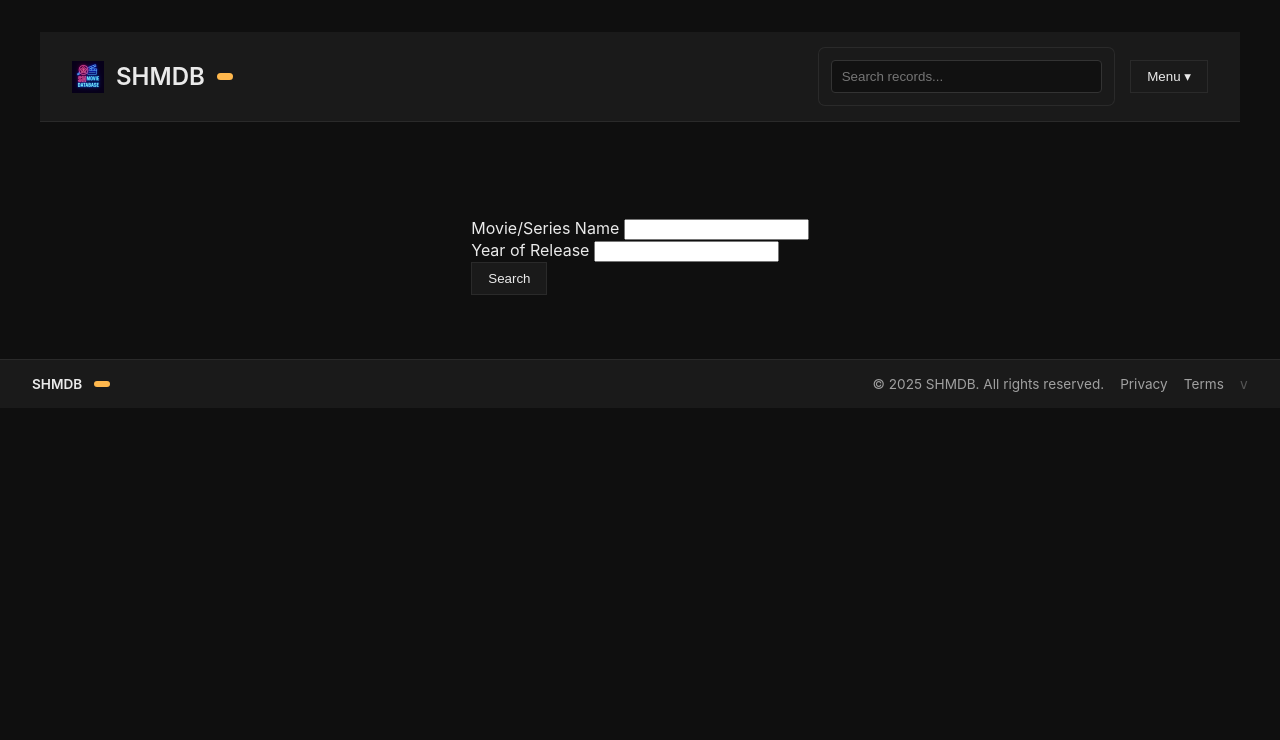
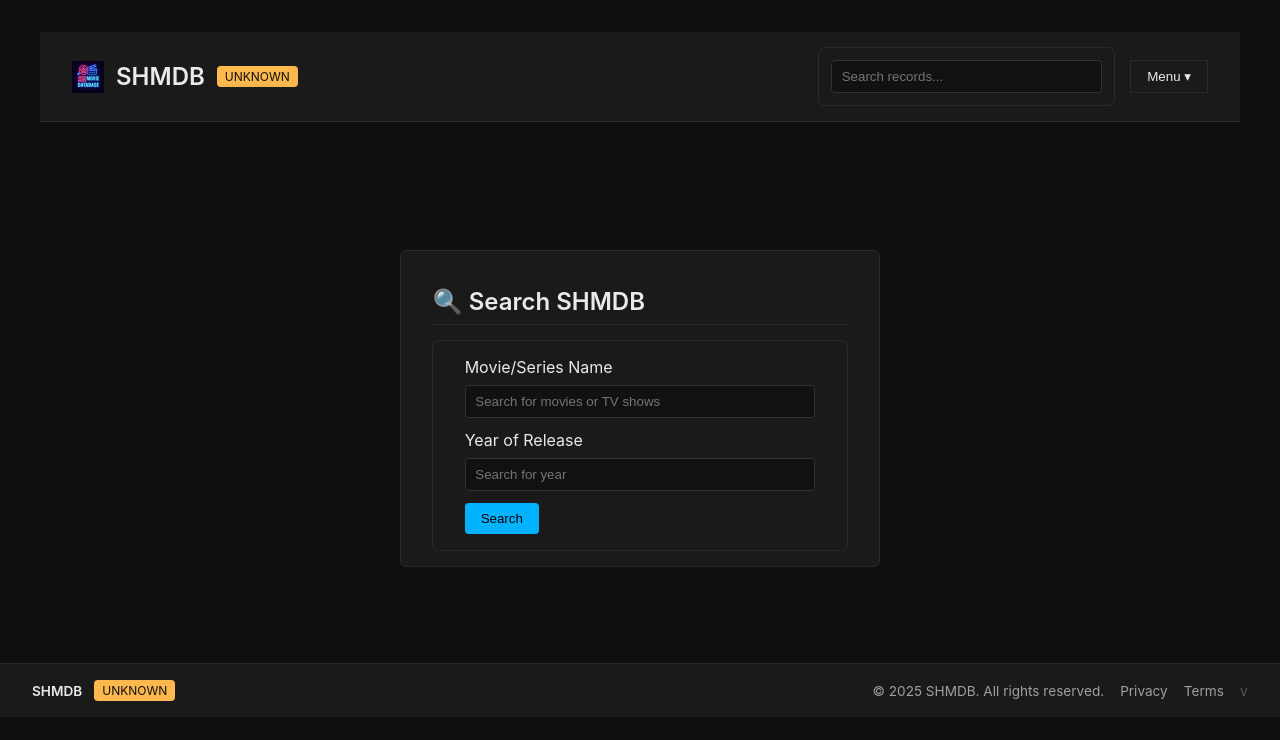
Before and after one commit to cronosra-hash/shmdb_uploader, a FastAPI app: page /db_search in a window 1280 px wide. Shown: the top 740 px of the page. Run offline with FastAPI, Linux system fonts and the light colour scheme; some libraries are stand-ins or nearby versions.

```diff
--- a/static/theme.css
+++ b/static/theme.css
@@ -1258,3 +1258,122 @@ pre {
 .episode-meta .watched {
   color: #34D399;
 }
+
+
+
+
+/* ──────────────────────────────────────────────── */
+/* 🔍 SHMDB SEARCH FORMS */
+/* ──────────────────────────────────────────────── */
+
+.shmdb-search-forms {
+  display: flex;
+  flex-direction: column;
+  gap: 1rem;
+  margin-top: 1rem;
+}
+
+.shmdb-search-form {
+  display: flex;
+  flex-direction: column; /* 🔄 changed from row to column */
+  gap: 0.75rem;            /* tighter vertical spacing */
+    max-width: 960px;
+  width: 100%;
+  box-sizing: border-box;      /* ✅ includes padding in width calc */
+  padding: 1rem 2rem;
+  background-color: #1A1A1A;
+  border-radius: 6px;
+  box-shadow: 0 0 0 1px #2A2A2A;
+}
+
+.shmdb-search-form input[type="text"] {
+  width: 100%;
+  max-width: 100%;             /* ✅ prevents overflow */
+  box-sizing: border-box;      /* ✅ includes padding in width calc */
+  padding: 0.5rem 0.6rem;
+  background-color: #111;
+  border: 1px solid #333;
+  color: #EEE;
+  border-radius: 4px;
+  margin-top: 0.5rem;
+  min-width: 0;                /* ✅ overrides flex-induced overflow */
+}
+
+.shmdb-search-form button {
+  align-self: flex-start;  /* aligns button to left */
+  padding: 0.5rem 1rem;
+  background-color: #00B2FF;
+  color: #000;
+  border: none;
+  border-radius: 4px;
+  cursor: pointer;
+}
+
+.shmdb-search-form button:hover {
+  background-color: #0090D0;
+}
+
+/* ──────────────────────────────────────────────── */
+/* 🔍 SHMDB SEARCH RESULTS */
+/* ──────────────────────────────────────────────── */
+
+/* Container */
+h2 {
+  font-size: 1.5rem;
+  margin-bottom: 1rem;
+  color: #EAEAEA;
+  font-weight: 600;
+}
+
+/* Results list */
+ul {
+  list-style: none;
+  padding: 0;
+  margin: 0;
+  display: flex;
+  flex-direction: column;
+  gap: 0.75rem;
+}
+
+/* Individual result item */
+li {
+  background-color: #1A1A1A;
+  border: 1px solid #2A2A2A;
+  border-radius: 6px;
+  padding: 0.75rem 1rem;
+  transition: background-color 0.2s ease;
+}
+
+li:hover {
+  background-color: #222;
+}
+
+/* Result link */
+li a {
+  display: block;
+  color: #00B2FF;
+  text-decoration: none;
+  font-weight: 500;
+  font-size: 1rem;
+}
+
+li a:hover {
+  text-decoration: underline;
+}
+
+/* Metadata (year and type) */
+li a span {
+  color: #AAA;
+  font-size: 0.9rem;
+  margin-left: 0.5rem;
+}
+
+/* No results fallback */
+li:empty,
+li.no-results {
+  font-style: italic;
+  color: #666;
+  background: none;
+  border: none;
+  padding: 0.5rem 0;
+}
--- a/web_ui/app.py
+++ b/web_ui/app.py
@@ -75,7 +75,11 @@ async def missing_tv(request: Request, field: str):
 
 @router.get("/db_search", response_class=HTMLResponse)
 async def db_search_form(request: Request):
-    return templates.TemplateResponse("db_search.html", {"request": request,"now": datetime.now()})
+    return templates.TemplateResponse("db_search.html", {
+        "request": request,
+        "now": datetime.now(),
+        "app_env": APP_ENV
+        })
 
 @router.post("/db_search", response_class=HTMLResponse)
 async def db_search_results(request: Request, title: str = Form(""), year: str = Form("")):
@@ -135,6 +139,7 @@ async def db_search_results(request: Request, title: str = Form(""), year: str =
 
     return templates.TemplateResponse("db_search_results.html", {
         "request": request,
+        "app_env": APP_ENV,
         "results": results,
         "query": {"title": title, "year": year},
         "now": datetime.now()
@@ -242,6 +247,7 @@ async def title_detail(request: Request, title_type: str, title_id: int):
         "title_detail.html",
         {
             "request": request,
+            "app_env": APP_ENV,
             "title": title,
             "cast": cast,
             "season_map": season_map,
--- a/web_ui/templates/db_search.html
+++ b/web_ui/templates/db_search.html
@@ -2,16 +2,9 @@
 
 {% block content %}
 <div class="page-wrapper">
-<form method="post" action="/db_search" class="space-y-4">
-  <div>
-    <label for="title">Movie/Series Name</label>
-    <input type="text" name="title" id="title" class="input" />
+  <div class="panel">
+    <h2>🔍 Search SHMDB</h2>
+    {% include "partials/title/_shmdb_search_form.html" %}
   </div>
-  <div>
-    <label for="year">Year of Release</label>
-    <input type="text" name="year" id="year" class="input" />
-  </div>
-  <button type="submit" class="btn">Search</button>
-</form>
 </div>
 {% endblock %}
--- a/web_ui/templates/db_search_results.html
+++ b/web_ui/templates/db_search_results.html
@@ -1,10 +1,13 @@
+{% extends "base.html" %}
+
+{% block content %}
 <h2>Search Results</h2>
 <ul>
   {% for result in results %}
     <li>
       <a href="/title/{{ result.type }}/{{ result.id }}">
         {{ result.title }}
-        {% if result.release_year %} ({{ result.release_year }}){% endif %}
+        {% if result.release_year %} ({{ result.release_year | int }}){% endif %}
         — {% if result.type == 'movie' %}🎬 Movie{% else %}📺 TV Series{% endif %}
       </a>
     </li>
@@ -12,3 +15,4 @@
     <li>No results found for "{{ query.title }}" in {{ query.year or 'any year' }}</li>
   {% endfor %}
 </ul>
+{% endblock %}
--- /dev/null
+++ b/web_ui/templates/partials/title/_shmdb_search_form.html
@@ -0,0 +1,13 @@
+<div class="shmdb-search-forms">
+    <form method="post" action="/db_search" class="shmdb-search-form">
+        <div>
+            <label for="title">Movie/Series Name</label>
+            <input type="text" name="title" id="title" placeholder="Search for movies or TV shows" />
+        </div>
+        <div>
+            <label for="year">Year of Release</label>
+            <input type="text" name="year" id="year" placeholder="Search for year" />
+        </div>
+        <button type="submit">Search</button>
+    </form>
+</div>
```
